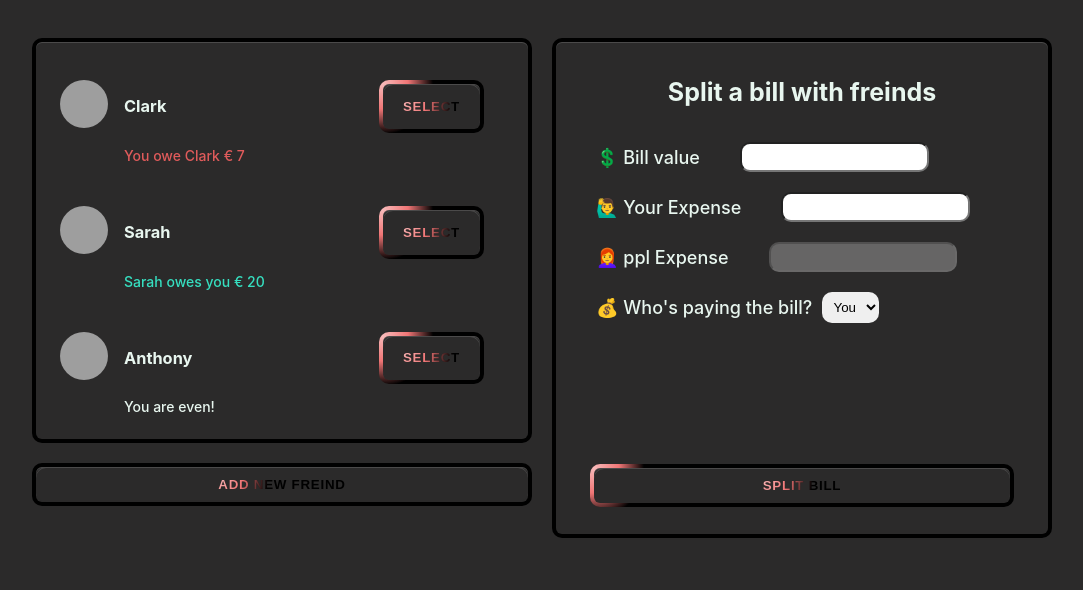
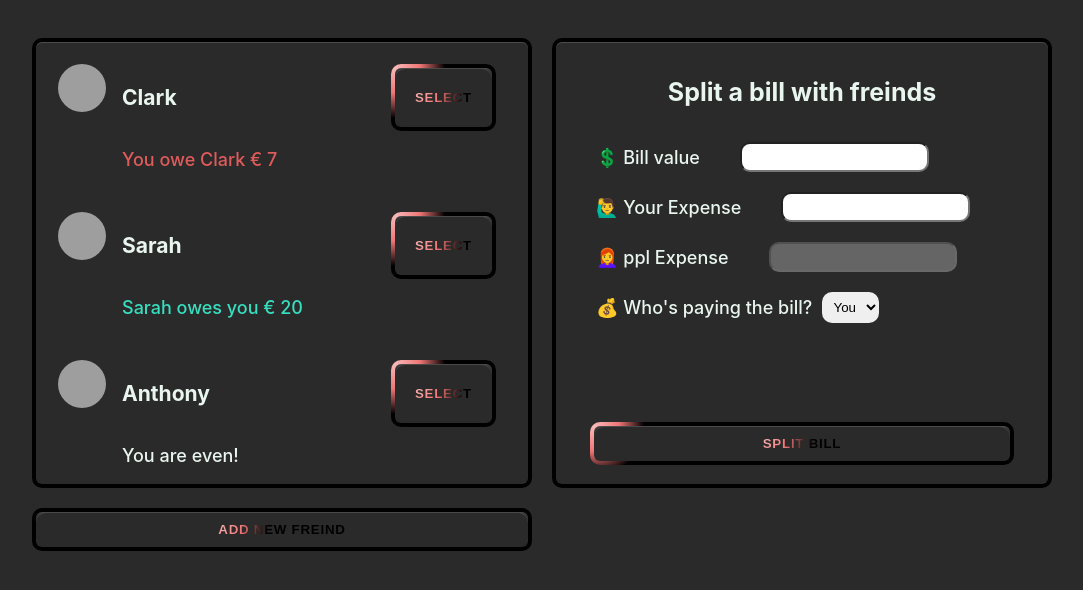
Before and after one commit to LeilanNaeimi/DivvyUp, a React (Vite) app: page / in a window 1280 px wide. Shown: the top 590 px of the page, without its empty margins (98-1181 px from the left). Built offline with nearby package versions, Linux system fonts and the light colour scheme; grey boxes are pictures that could not be loaded.

Commit message:
fix add freinds

```diff
--- a/src/App.jsx
+++ b/src/App.jsx
@@ -24,6 +24,7 @@ const initialFriends = [
 
 export default function App() {
   const [showAddFreind, setShowAddFreind] = useState(false);
+  const [freinds, setFreinds] = useState(initialFriends);
 
   function handleShowAddFreind() {
     setShowAddFreind(!showAddFreind);
@@ -31,8 +32,9 @@ export default function App() {
 
   return (
     <div className="app">
-      <div className="left">
-        <Freinds /> {showAddFreind && <AddFreind />}
+      <div className="left ">
+        <FreindsList freinds={freinds} />
+        {showAddFreind && <AddFreind />}
         <button className="addnew" onClick={handleShowAddFreind}>
           <span>{showAddFreind ? "Close" : "Add New Freind"}</span>
         </button>
@@ -43,48 +45,38 @@ export default function App() {
   );
 }
 
-function Freinds() {
-  return (
-    <div className="people">
-      <FreindsList />
-    </div>
-  );
-}
-
-function FreindsList() {
-  const ppls = initialFriends;
-
+function FreindsList({ freinds }) {
   return (
     <ul className="FreindsList">
-      {ppls.map((ppl) => (
-        <Freind ppl={ppl} key={ppl.id} />
+      {freinds.map((freind) => (
+        <Freind freind={freind} key={freind.id} />
       ))}
     </ul>
   );
 }
 
-function Freind({ ppl }) {
+function Freind({ freind }) {
   return (
     <li>
-      <img src={ppl.image} alt={ppl.name} />
-      <h3>{ppl.name}</h3>
+      <img src={freind.image} alt={freind.name} />
+      <h3>{freind.name}</h3>
       <button>
         <span>Select</span>
       </button>
 
-      {ppl.balance < 0 && (
+      {freind.balance < 0 && (
         <p className="red">
-          You owe {ppl.name} € {Math.abs(ppl.balance)}
+          You owe {freind.name} € {Math.abs(freind.balance)}
         </p>
       )}
 
-      {ppl.balance > 0 && (
+      {freind.balance > 0 && (
         <p className="green">
-          {ppl.name} owes you € {Math.abs(ppl.balance)}
+          {freind.name} owes you € {Math.abs(freind.balance)}
         </p>
       )}
 
-      {ppl.balance === 0 && <p>You are even!</p>}
+      {freind.balance === 0 && <p>You are even!</p>}
     </li>
   );
 }
--- a/src/index.css
+++ b/src/index.css
@@ -91,9 +91,9 @@ body {
   display: flex;
 }
 
-.people,
 .addnew,
-.split {
+.split,
+.FreindsList {
   width: 500px;
   margin: 1rem;
   padding: 1rem;
@@ -106,16 +106,9 @@ body {
   transition: background-size 0.24s;
 }
 
-.people {
-  height: 300px;
-  height: 405px;
-}
-
-.FreindsList {
-  height: 360px;
-  font-size: 1.4rem;
-  padding: 2px;
-  gap: 0.4rem;
+.FreindsList,
+.split {
+  height: 450px;
 }
 
 .FreindsList button {
@@ -126,9 +119,9 @@ ul {
   list-style: none;
   display: flex;
   flex-direction: column;
-  height: 370px;
+  /* height: 380px; */
   overflow-y: scroll;
-  margin-right: 10px;
+  margin-right: 20px;
 }
 
 li {
@@ -197,16 +190,8 @@ form button {
   font-size: 2.5rem;
 }
 
-.split {
-  /* align-self: center; */
-  height: 500px;
-}
-
 .split button {
-  /* align-self: baseline; */
-  /* font-size: 3rem; */
-  justify-items: baseline;
-  margin-top: 12.2rem;
+  margin-top: 8rem;
 }
 
 input {
```
